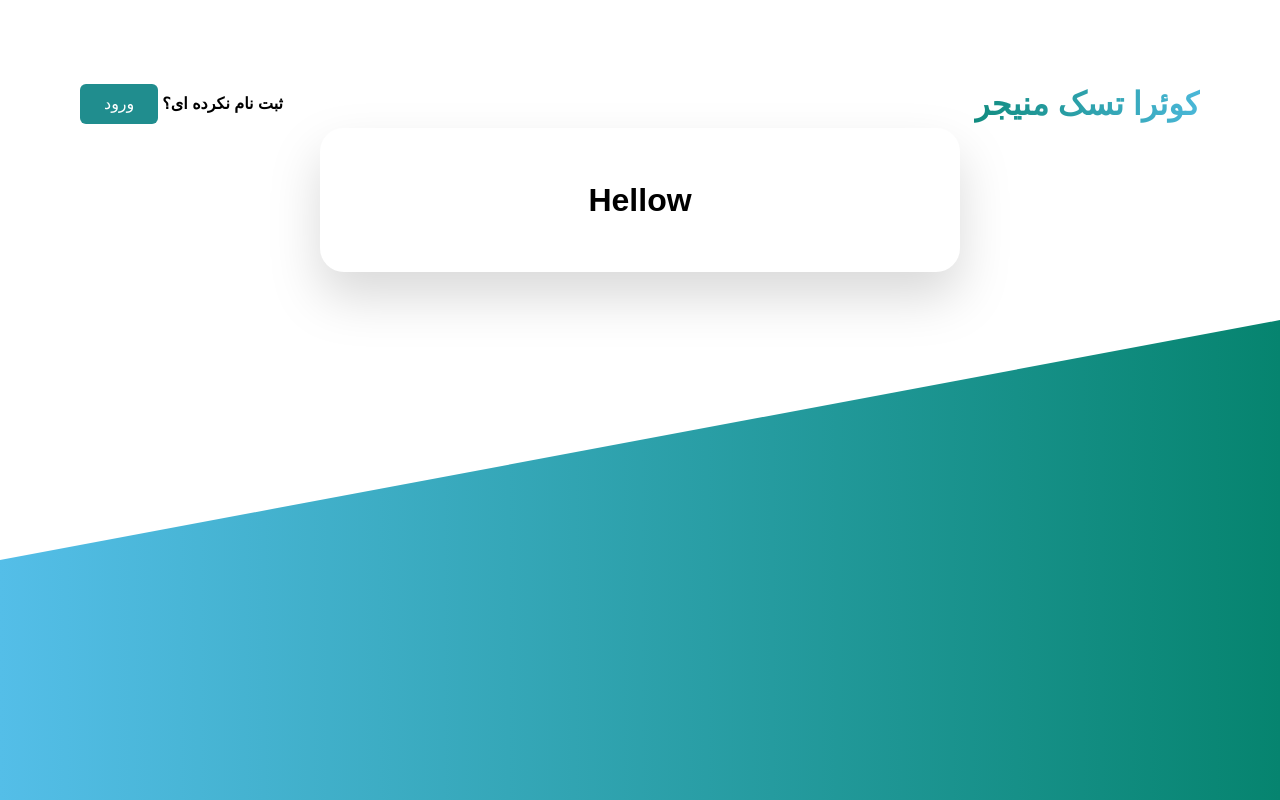
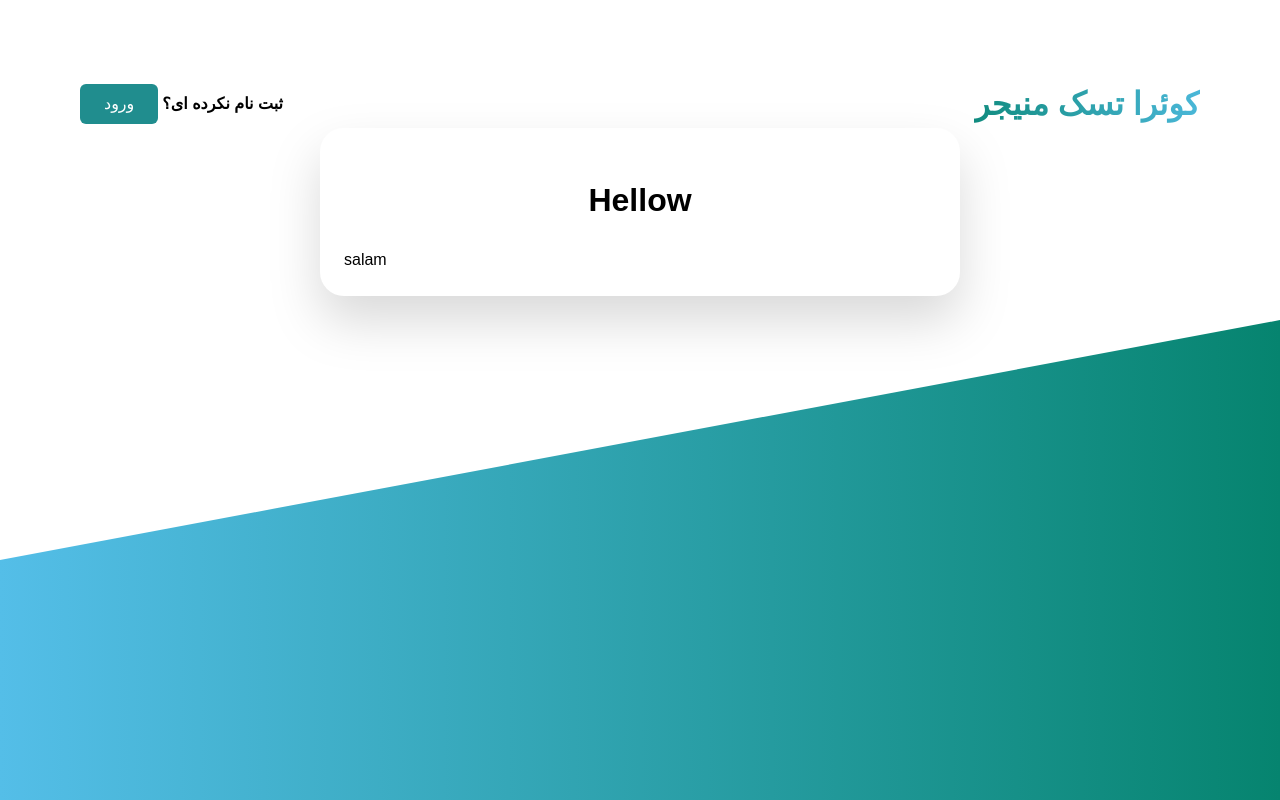
Before and after one commit to Summer-Frontend-Quera-Bootcamp/GROUP_10, a React (Vite) app: page / in a window 1280 px wide. Built offline with nearby package versions, Linux system fonts and the light colour scheme; the HTML template or start-up script is replaced by a standard one; a web font is replaced by a local one.

Commit message:
task-logincopmlate

```diff
--- a/src/Pages/AuthenticationPages/LoginPage/LoginPage.tsx
+++ b/src/Pages/AuthenticationPages/LoginPage/LoginPage.tsx
@@ -5,7 +5,9 @@ const Login = () => {
   return (
     <AuthLayout>
       <ContainerAuth heading="Hellow">
-        <div></div>
+        <div>
+          <h2>salam</h2>
+        </div>
       </ContainerAuth>
     </AuthLayout>
   );
```
